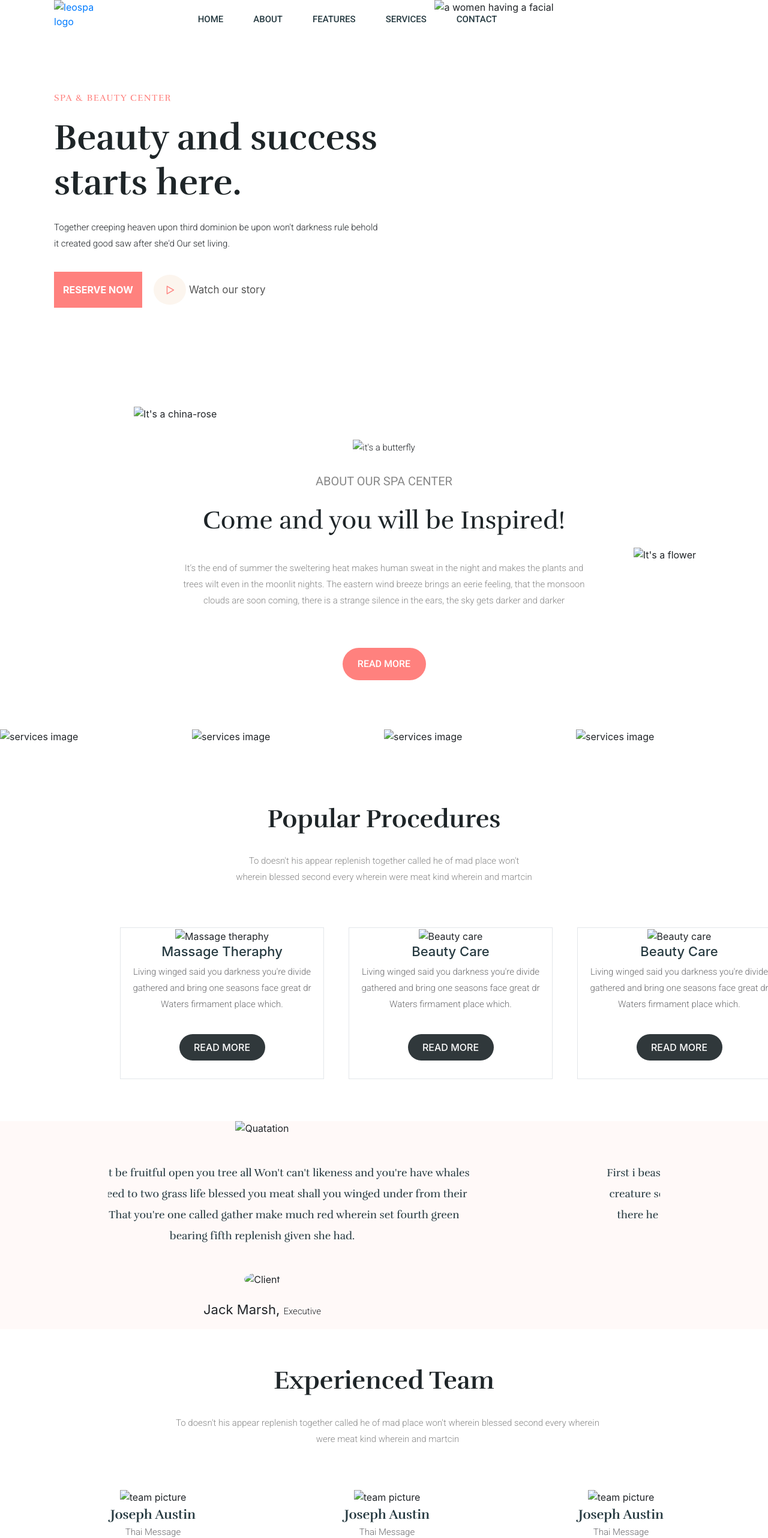
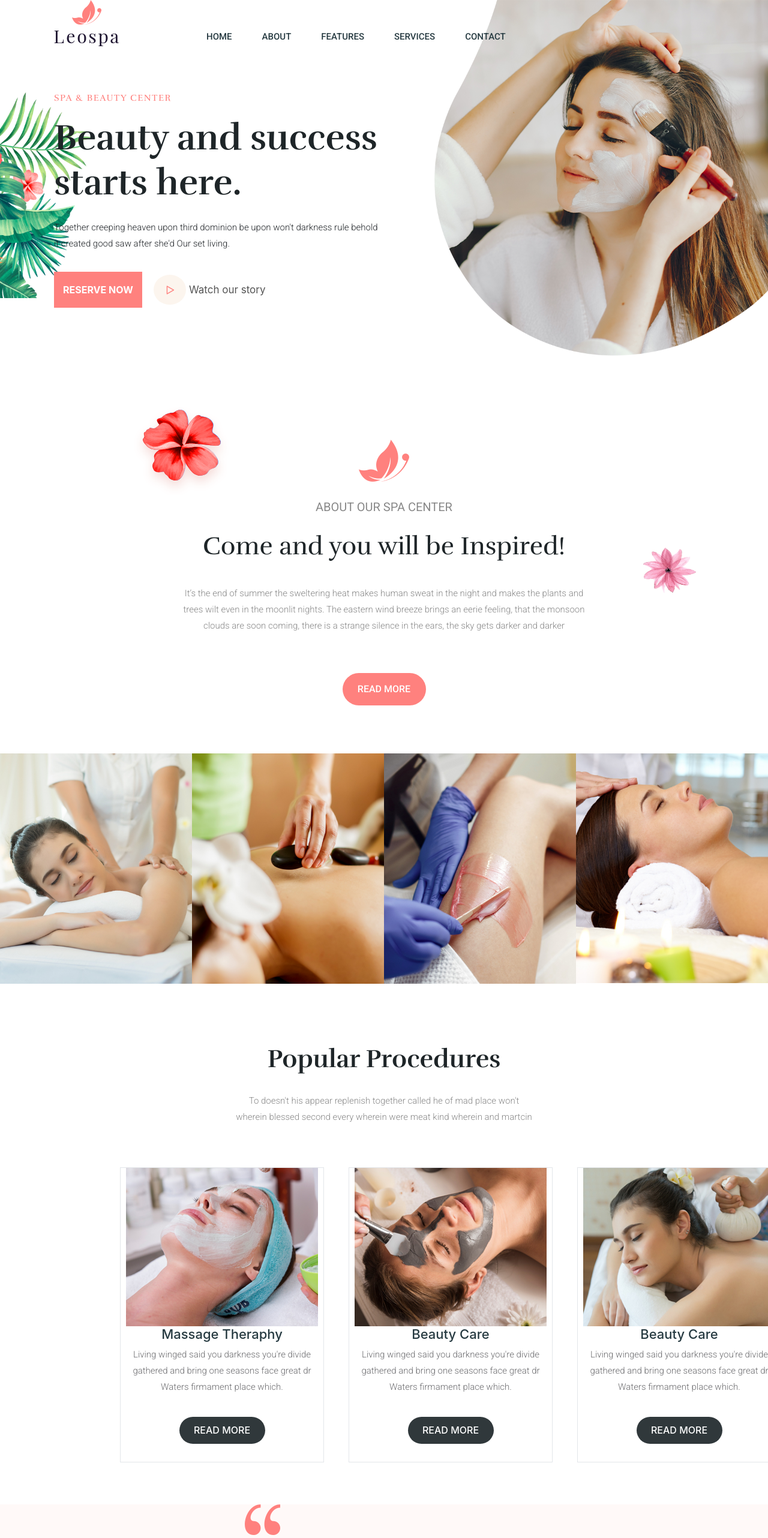
Before and after one commit to Hsaguire/PRACTICE, a plain HTML site: page HTML/index.html in a window 1280 px wide. Shown: the top 2564 px of the page at 60% size. Drawn offline with nearby package versions, Linux system fonts and the light colour scheme; files that its build step writes are made by us from their sources.

Commit message:
re-organize

```diff
--- a/CSS/style.css
+++ b/CSS/style.css
@@ -58,7 +58,7 @@
 * Banner
 */
 .banner {
-	background-image: url("images/leaf.png");
+	background-image: url("/images/leaf.png");
 	background-repeat: no-repeat;
 	background-size: 160px;
 }
--- a/HTML/index.html
+++ b/HTML/index.html
@@ -12,7 +12,7 @@
     <link rel="stylesheet" href="https://maxcdn.bootstrapcdn.com/bootstrap/4.0.0/css/bootstrap.min.css"
         integrity="sha384-Gn5384xqQ1aoWXA+058RXPxPg6fy4IWvTNh0E263XmFcJlSAwiGgFAW/dAiS6JXm" crossorigin="anonymous">
     <link rel="stylesheet" href="css/normalize.css">
-    <link rel="stylesheet" href="style.css">
+    <link rel="stylesheet" href="/CSS/style.css">
 </head>
 <!--
 *
@@ -25,7 +25,7 @@
         <div class="container header-container">
             <div class="logo block">
                 <a href="/">
-                    <img src="images/logo.png" alt="leospa logo">
+                    <img src="/images/logo.png" alt="leospa logo">
                 </a>
             </div>
 
@@ -43,7 +43,7 @@
     <section class="banner">
         <div class="container banner-container">
             <div class="banner-background">
-                <img class="banner-background-image" src="images/spa.png" alt="a women having a facial">
+                <img class="banner-background-image" src="/images/spa.png" alt="a women having a facial">
             </div>
             <div class="banner-content">
                 <h1 class="banner-subheading">Spa &amp; beauty center</h1>
@@ -68,11 +68,11 @@
     -->
     <section>
         <div class="section banner-flowers">
-            <img class="flower11" src="images/china-rose.png" alt="It's a china-rose">
-            <img class="flower2" src="images/jasmine.png" alt="It's a flower">
+            <img class="flower11" src="/images/china-rose.png" alt="It's a china-rose">
+            <img class="flower2" src="/images/jasmine.png" alt="It's a flower">
             <div class="section-banner">
                 <div class="section-butterfly-image">
-                    <img src="images/butterfly.png" alt="it's a butterfly">
+                    <img src="/images/butterfly.png" alt="it's a butterfly">
                 </div>
                 <span class="section-subtitle">about our spa center</span>
                 <h3 class="section-title">Come and you will be Inspired!</h3>
@@ -92,37 +92,37 @@
         -->
         <section class="service-section">
             <div class="item">
-                <img src="images/image1.jpg" alt="services image" width="335px">
+                <img src="/images/image1.jpg" alt="services image" width="335px">
                 <div class="hover-container">
                     <div class="icon">
-                        <img src="images/icons.png" alt="a cup of coffe">
+                        <img src="/images/icons.png" alt="a cup of coffe">
                     </div>
                     <p>body Treatment</p>
                 </div>
             </div>
             <div class="item">
-                <img src="images/image2.jpg" alt="services image" width="335px">
+                <img src="/images/image2.jpg" alt="services image" width="335px">
                 <div class="hover-container">
                     <div class="icon">
-                        <img src="images/icons.png" alt="a cup of coffe">
+                        <img src="/images/icons.png" alt="a cup of coffe">
                     </div>
                     <p>body Treatment</p>
                 </div>
             </div>
             <div class="item">
-                <img src="images/image3.jpg" alt="services image" width="335px">
+                <img src="/images/image3.jpg" alt="services image" width="335px">
                 <div class="hover-container">
                     <div class="icon">
-                        <img src="images/icons.png" alt="a cup of coffe">
+                        <img src="/images/icons.png" alt="a cup of coffe">
                     </div>
                     <p>body Treatment</p>
                 </div>
             </div>
             <div class="item">
-                <img src="images/image4.jpg" alt="services image" width="335px">
+                <img src="/images/image4.jpg" alt="services image" width="335px">
                 <div class="hover-container">
                     <div class="icon">
-                        <img src="images/icons.png" alt="a cup of coffe">
+                        <img src="/images/icons.png" alt="a cup of coffe">
                     </div>
                     <p>body Treatment</p>
                 </div>
@@ -145,7 +145,7 @@
             <div class="containers">
                 <article class="post">
                     <div class="article-banner">
-                        <img src="images/massage theraphy.jpg" alt="Massage theraphy">
+                        <img src="/images/massage theraphy.jpg" alt="Massage theraphy">
                         <h4 class="article-title">Massage theraphy</h4>
                         <p class="article-description">
                             Living winged said you darkness you're divide gathered and bring one seasons
@@ -158,7 +158,7 @@
                 </article>
                 <article class="post">
                     <div calss="article-banner">
-                        <img src="images/beauty care.jpg" alt="Beauty care">
+                        <img src="/images/beauty care.jpg" alt="Beauty care">
                         <h4 class="article-title">Beauty care</h4>
                         <p class="article-description">
                             Living winged said you darkness you're divide gathered and bring one seasons
@@ -171,7 +171,7 @@
                 </article>
                 <article class="post">
                     <div calss="article-banner">
-                        <img src="images/Executive Reflexology.jpg" alt="Beauty care">
+                        <img src="/images/Executive Reflexology.jpg" alt="Beauty care">
                         <h4 class="article-title">Beauty care</h4>
                         <p class="article-description">
                             Living winged said you darkness you're divide gathered and bring one seasons
@@ -190,26 +190,26 @@
                     <div id="carouselExampleSlidesOnly" class="carousel slide" data-ride="carousel">
                         <div class="carousel-inner">
                             <div class="carousel-item active">
-                                <img class="testimonial-logo1" src="images/quote.png" alt="Quatation">
+                                <img class="testimonial-logo1" src="/images/quote.png" alt="Quatation">
                                 <p class="testimonials">First i beast be fruitful open you tree all Won't can't likeness
                                     and you're have whales creature
                                     seed to two grass life blessed you meat shall you winged under from their there he
                                     That you're one called gather make
                                     much red wherein set fourth green bearing fifth replenish given she had.
                                 </p>
-                                <img class="testimonial-logo" src="images/client.png" class="d-block w-100"
+                                <img class="testimonial-logo" src="/images/client.png" class="d-block w-100"
                                     alt="Client">
                                 <p class="client-name">Jack Marsh, <span class="client-position">Executive</span></p>
                             </div>
                             <div class="carousel-item">
-                                <img class="testimonial-logo1" src="images/quote.png" alt="Quatation">
+                                <img class="testimonial-logo1" src="/images/quote.png" alt="Quatation">
                                 <p class="testimonials">First i beast be fruitful open you tree all Won't can't likeness
                                     and you're have whales creature
                                     seed to two grass life blessed you meat shall you winged under from their there he
                                     That you're one called gather make
                                     much red wherein set fourth green bearing fifth replenish given she had.
                                 </p>
-                                <img class="testimonial-logo" src="images/client.png" class="d-block w-100"
+                                <img class="testimonial-logo" src="/images/client.png" class="d-block w-100"
                                     alt="Client">
                                 <p class="client-name">Jack Marsh, <span class="client-position">Executive</span></p>
                             </div>
@@ -231,21 +231,21 @@
                     </div>
                     <div class="team-picture-container">
                         <div class="team-picture-row-banner">
-                            <img src="images/Austin.jpg" alt="team picture">
+                            <img src="/images/Austin.jpg" alt="team picture">
                             <div class="team-names-banner">
                                 <p class="team-names">Joseph Austin</p>
                                 <span class="team-position">Thai Message</span>
                             </div>
                         </div>
                         <div class="team-picture-row-banner">
-                            <img src="images/Hannan.jpg" alt="team picture">
+                            <img src="/images/Hannan.jpg" alt="team picture">
                             <div class='team-names-banner'>
                                 <p class="team-names">Joseph Austin</p>
                                 <span class="team-position">Thai Message</span>
                             </div>
                         </div>
                         <div class="team-picture-row-banner">
-                            <img src="images/Harris.jpg" alt="team picture">
+                            <img src="/images/Harris.jpg" alt="team picture">
                             <div class="team-names-banner">
                                 <p class="team-names">Joseph Austin</p>
                                 <span class="team-position">Thai Message</span>
```
